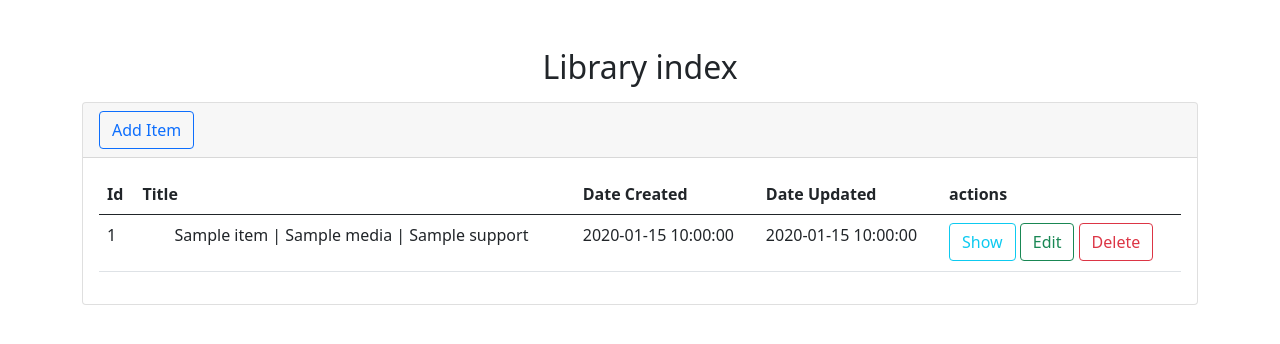
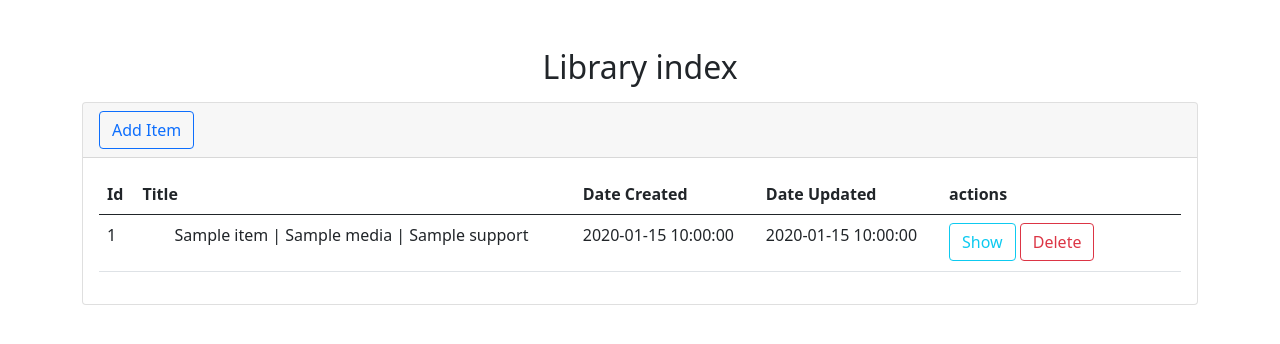
Before and after one commit to HackTechDev/geekollection, a Symfony app: template templates/library/index.html.twig in a window 1280 px wide. Shown: the top 344 px of the page. Run offline with Twig, Linux system fonts and the light colour scheme; the template is opened without the code that fills it: most values are stand-ins (such as "Sample title", 1, 10 or a date in 2020); some libraries are stand-ins or nearby versions.

Commit message:
[Fix] Menu

```diff
--- a/templates/library/index.html.twig
+++ b/templates/library/index.html.twig
@@ -46,11 +46,6 @@
                                     href="{{ path('app_library_show', {'id': library.id}) }}">
                                     Show
                                 </a>
-                                <a
-                                    class="btn btn-outline-success"
-                                    href="{{ path('app_library_edit', {'id': library.id}) }}">
-                                    Edit
-                                </a>
 
                                 <input type="hidden" name="_token" value="{{ csrf_token('delete' ~ library.id) }}">
                                 <button class="btn btn-outline-danger">Delete</button>
```
